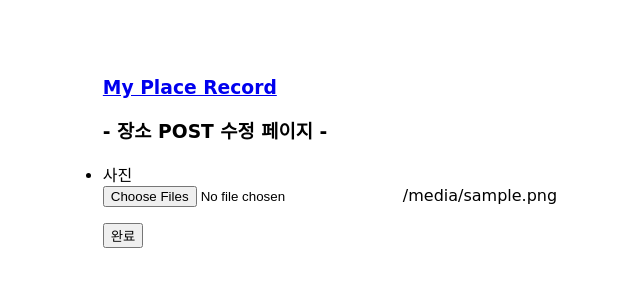
After one commit to Odreystella/My_Place_Record_Project2, a Django app: template place/templates/photo_edit.html in a window 1280 px wide. The commit adds this page. Shown: the top 300 px of the page, without its empty margins (310-950 px from the left). Run offline with Django 3.2, Linux system fonts and the light colour scheme; the template is opened without the code that fills it: most values are stand-ins (such as "Sample title", 1, 10 or a date in 2020); some web fonts are replaced.

Commit message:
feat: PhotoUpdateView 개발중

```diff
--- a/place/services.py
+++ b/place/services.py
@@ -19,6 +19,10 @@ class PlaceService():
     @staticmethod
     def get_post(post_pk):
         return Place.objects.filter(pk=post_pk).first()
+
+    @staticmethod
+    def get_photo(photo_pk):
+        return Photo.objects.filter(pk=photo_pk).first()
 
     @staticmethod
     def create(dto:CreateDto):
--- /dev/null
+++ b/place/templates/photo_edit.html
@@ -0,0 +1,38 @@
+{% extends "base.html" %}
+
+{% load static %}
+{% block title %}
+<title>사진 POST 수정</title>
+{% endblock title %}
+
+{% block css %}
+<style>
+    input {width: 300px;}
+    ul {padding: 0;}
+</style>
+<!-- <link rel="stylesheet" href="{% static 'index.css' %}"> -->
+{% endblock css %}
+
+{% block content %}
+{% if error.status %}
+{{error.msg}}
+{% endif %}
+<div class="main border">
+    <h3 class="heading"><a href="{% url 'index' %}">My Place Record</a></h3>
+    <h3>- 장소 POST 수정 페이지 -</h3>
+    <div class="container">
+        <form action="{% url 'place:edit' post.pk %}" method="POST" enctype="multipart/form-data">
+            {% csrf_token %}
+            <ul>
+                <li>
+                    사진<br>
+                    {% for photo in post.photo.all %}
+                    <input type="file" id="image" name="image" multiple>{{photo.image.url}}<br>
+                    {% endfor %}
+                </li>
+            </ul>
+            <button type="submit">완료</button>
+        </form>
+    </div>
+</div>
+{% endblock content %}
--- a/place/urls.py
+++ b/place/urls.py
@@ -10,4 +10,5 @@ urlpatterns = [
      path('post/detail/<int:pk>', PostDetailView.as_view(), name='detail'),
      path('post/add/<int:pk>', PostCreateView.as_view(), name='add'),
      path('post/edit/<int:pk>', PostUpdateView.as_view(), name='edit'),
+     # path('photo/edit/<int:pk>', PhotoUpdateView.as_view(), name='photo-edit'),
 ]
```
Also changed, not shown: place/templates/place_detail.html (+6 -6 lines), place/views.py (+15 -0 lines).
